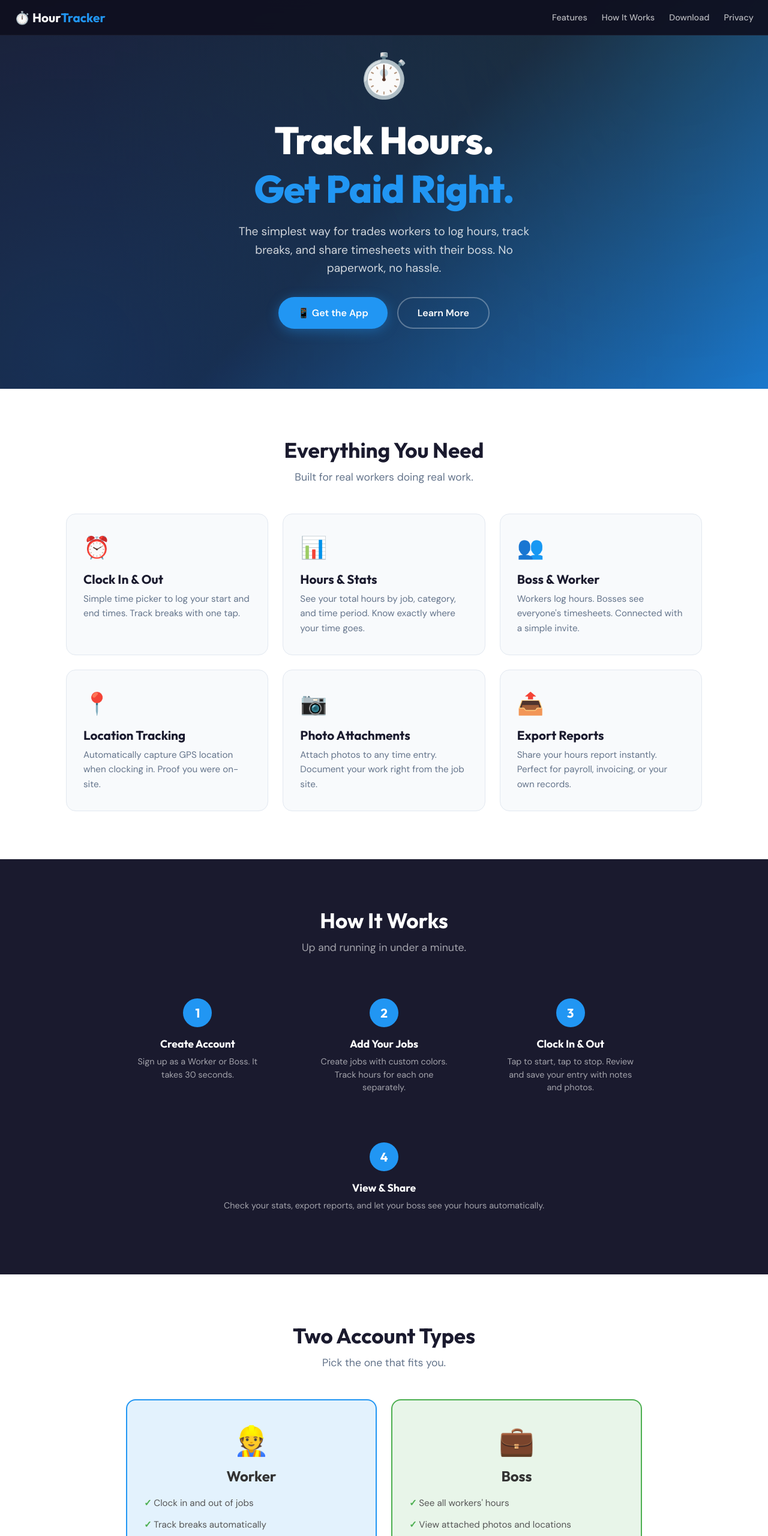
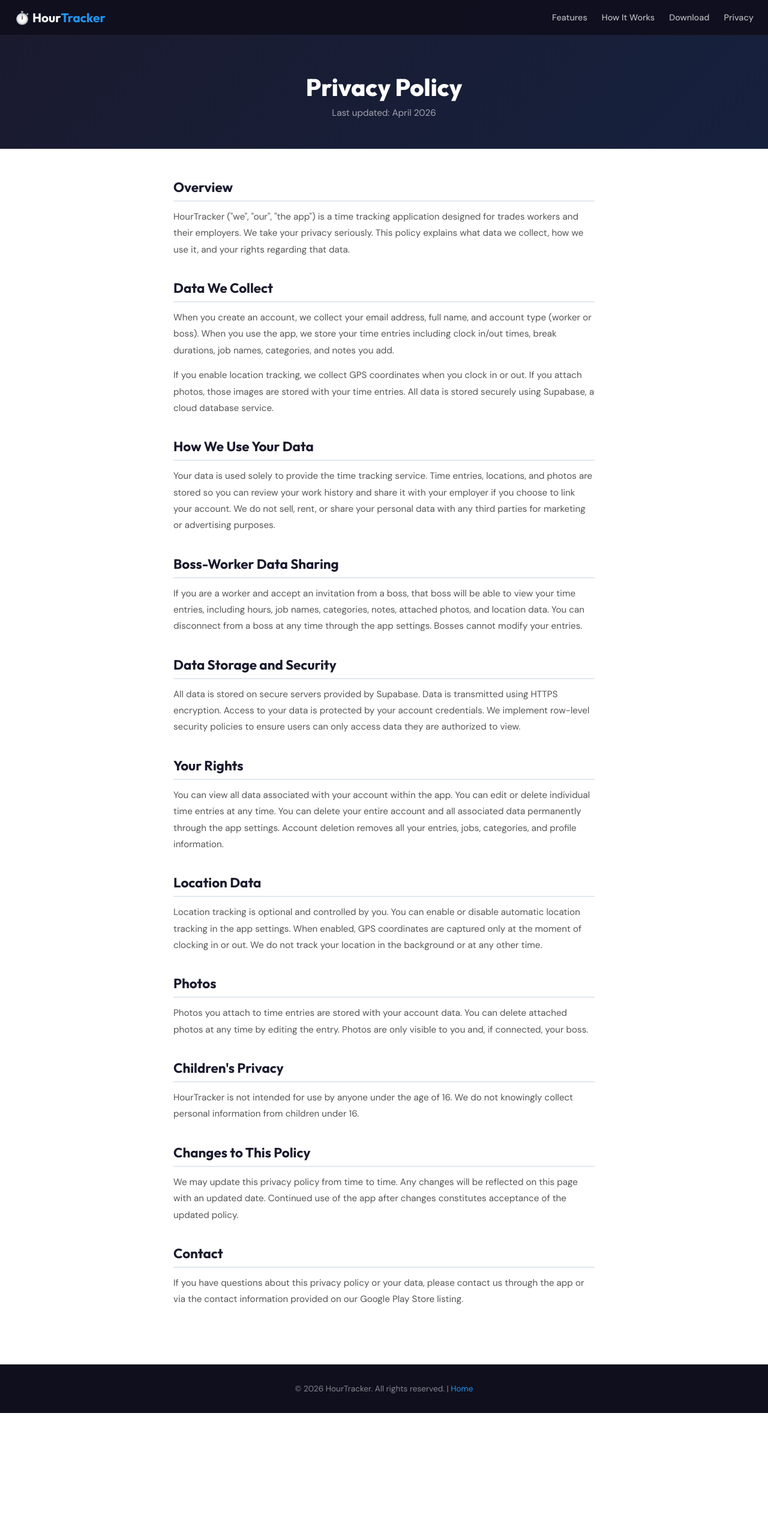
Before and after one commit to kurtis-klaassen/hour-tracker, a plain HTML site: page index.html in a window 1280 px wide. Shown: the top 2560 px of the page at 60% size. After the commit the page ends 2355 px from the top, so only its background shows below. Drawn offline with Linux system fonts and the light colour scheme.

Commit message:
Update index.html

```diff
--- a/index.html
+++ b/index.html
@@ -3,170 +3,105 @@
 <head>
   <meta charset="UTF-8">
   <meta name="viewport" content="width=device-width, initial-scale=1.0">
-  <title>HourTracker - Track Your Work Hours</title>
+  <title>Privacy Policy - HourTracker</title>
   <link href="https://fonts.googleapis.com/css2?family=DM+Sans:wght@400;500;600;700&family=Outfit:wght@600;700;800&display=swap" rel="stylesheet">
   <style>
     :root {
       --blue: #2196F3;
       --blue-dark: #1976D2;
-      --blue-light: #E3F2FD;
-      --green: #4CAF50;
-      --orange: #FF9800;
-      --red: #F44336;
       --dark: #1a1a2e;
       --darker: #0f0f1e;
       --gray: #64748b;
-      --light: #f8fafc;
     }
     * { margin: 0; padding: 0; box-sizing: border-box; }
-    body { font-family: 'DM Sans', sans-serif; color: #333; background: #fff; overflow-x: hidden; }
+    body { font-family: 'DM Sans', sans-serif; color: #333; background: #fff; }
 
-    .hero {
-      background: linear-gradient(135deg, var(--dark) 0%, #16213e 50%, var(--blue-dark) 100%);
-      color: #fff; padding: 80px 20px 100px; text-align: center; position: relative; overflow: hidden;
-    }
-    .hero::before {
-      content: ''; position: absolute; top: -50%; left: -50%; width: 200%; height: 200%;
-      background: radial-gradient(circle at 30% 70%, rgba(33,150,243,0.15) 0%, transparent 50%), radial-gradient(circle at 70% 30%, rgba(76,175,80,0.1) 0%, transparent 50%);
-      animation: drift 20s ease-in-out infinite;
-    }
-    @keyframes drift { 0%,100% { transform: translate(0,0); } 50% { transform: translate(-30px, 20px); } }
-    .hero-content { position: relative; z-index: 1; max-width: 700px; margin: 0 auto; }
-    .hero-icon { font-size: 72px; margin-bottom: 20px; display: block; }
-    .hero h1 { font-family: 'Outfit', sans-serif; font-size: clamp(2.5rem, 6vw, 4rem); font-weight: 800; margin-bottom: 16px; letter-spacing: -1px; }
-    .hero h1 span { color: var(--blue); }
-    .hero p { font-size: 1.2rem; color: rgba(255,255,255,0.8); max-width: 500px; margin: 0 auto 32px; line-height: 1.6; }
-    .hero-buttons { display: flex; gap: 16px; justify-content: center; flex-wrap: wrap; }
-    .btn { display: inline-flex; align-items: center; gap: 8px; padding: 14px 32px; border-radius: 50px; font-size: 1rem; font-weight: 600; text-decoration: none; transition: all 0.3s ease; cursor: pointer; border: none; }
-    .btn-primary { background: var(--blue); color: #fff; box-shadow: 0 4px 20px rgba(33,150,243,0.4); }
-    .btn-primary:hover { background: var(--blue-dark); transform: translateY(-2px); box-shadow: 0 6px 30px rgba(33,150,243,0.5); }
-    .btn-outline { background: transparent; color: #fff; border: 2px solid rgba(255,255,255,0.3); }
-    .btn-outline:hover { border-color: #fff; background: rgba(255,255,255,0.1); }
-
-    .features { padding: 80px 20px; max-width: 1100px; margin: 0 auto; }
-    .section-title { font-family: 'Outfit', sans-serif; font-size: 2.2rem; font-weight: 700; text-align: center; margin-bottom: 12px; color: var(--dark); }
-    .section-subtitle { text-align: center; color: var(--gray); font-size: 1.1rem; margin-bottom: 50px; }
-    .features-grid { display: grid; grid-template-columns: repeat(auto-fit, minmax(280px, 1fr)); gap: 24px; }
-    .feature-card { background: var(--light); border-radius: 16px; padding: 32px 28px; transition: all 0.3s ease; border: 1px solid #e2e8f0; }
-    .feature-card:hover { transform: translateY(-4px); box-shadow: 0 12px 40px rgba(0,0,0,0.08); border-color: var(--blue); }
-    .feature-icon { font-size: 36px; margin-bottom: 16px; display: block; }
-    .feature-card h3 { font-family: 'Outfit', sans-serif; font-size: 1.3rem; font-weight: 700; margin-bottom: 8px; color: var(--dark); }
-    .feature-card p { color: var(--gray); line-height: 1.6; font-size: 0.95rem; }
-
-    .how-it-works { background: var(--dark); color: #fff; padding: 80px 20px; }
-    .how-it-works .section-title { color: #fff; }
-    .how-it-works .section-subtitle { color: rgba(255,255,255,0.6); }
-    .steps { display: flex; gap: 32px; max-width: 900px; margin: 0 auto; flex-wrap: wrap; justify-content: center; }
-    .step { flex: 1; min-width: 220px; text-align: center; padding: 24px; }
-    .step-number { width: 48px; height: 48px; border-radius: 50%; background: var(--blue); color: #fff; font-family: 'Outfit', sans-serif; font-size: 1.3rem; font-weight: 700; display: flex; align-items: center; justify-content: center; margin: 0 auto 16px; }
-    .step h3 { font-family: 'Outfit', sans-serif; font-size: 1.1rem; margin-bottom: 8px; }
-    .step p { color: rgba(255,255,255,0.6); font-size: 0.9rem; line-height: 1.5; }
-
-    .accounts { padding: 80px 20px; max-width: 900px; margin: 0 auto; }
-    .account-cards { display: grid; grid-template-columns: repeat(auto-fit, minmax(300px, 1fr)); gap: 24px; }
-    .account-card { border-radius: 16px; padding: 36px 28px; text-align: center; border: 2px solid; }
-    .account-worker { border-color: var(--blue); background: var(--blue-light); }
-    .account-boss { border-color: var(--green); background: #E8F5E9; }
-    .account-card .card-icon { font-size: 48px; margin-bottom: 12px; display: block; }
-    .account-card h3 { font-family: 'Outfit', sans-serif; font-size: 1.5rem; margin-bottom: 12px; }
-    .account-card ul { list-style: none; text-align: left; padding: 0; }
-    .account-card ul li { padding: 8px 0; color: #555; font-size: 0.95rem; }
-    .account-card ul li::before { content: '✓ '; color: var(--green); font-weight: 700; }
-
-    .download { background: linear-gradient(135deg, var(--blue) 0%, var(--blue-dark) 100%); color: #fff; padding: 80px 20px; text-align: center; }
-    .download h2 { font-family: 'Outfit', sans-serif; font-size: 2.2rem; margin-bottom: 16px; }
-    .download p { font-size: 1.1rem; opacity: 0.9; margin-bottom: 32px; }
-    .store-badge { display: inline-block; padding: 16px 36px; background: #000; color: #fff; border-radius: 12px; font-size: 1.1rem; font-weight: 600; text-decoration: none; transition: all 0.3s ease; }
-    .store-badge:hover { background: #222; transform: translateY(-2px); }
-
-    footer { background: var(--darker); color: rgba(255,255,255,0.5); text-align: center; padding: 32px 20px; font-size: 0.85rem; }
-    footer a { color: var(--blue); text-decoration: none; }
-
-    nav { position: fixed; top: 0; left: 0; right: 0; z-index: 100; padding: 16px 24px; display: flex; justify-content: space-between; align-items: center; background: rgba(15,15,30,0.9); backdrop-filter: blur(10px); border-bottom: 1px solid rgba(255,255,255,0.05); }
+    nav { position: fixed; top: 0; left: 0; right: 0; z-index: 100; padding: 16px 24px; display: flex; justify-content: space-between; align-items: center; background: rgba(15,15,30,0.95); backdrop-filter: blur(10px); border-bottom: 1px solid rgba(255,255,255,0.05); }
     .nav-logo { font-family: 'Outfit', sans-serif; font-size: 1.3rem; font-weight: 700; color: #fff; text-decoration: none; }
     .nav-logo span { color: var(--blue); }
     .nav-links { display: flex; gap: 24px; }
     .nav-links a { color: rgba(255,255,255,0.7); text-decoration: none; font-size: 0.9rem; font-weight: 500; transition: color 0.2s; }
     .nav-links a:hover { color: #fff; }
 
+    .privacy-header {
+      background: linear-gradient(135deg, var(--dark) 0%, #16213e 100%);
+      color: #fff; padding: 120px 20px 50px; text-align: center;
+    }
+    .privacy-header h1 { font-family: 'Outfit', sans-serif; font-size: 2.5rem; font-weight: 800; margin-bottom: 8px; }
+    .privacy-header p { color: rgba(255,255,255,0.6); font-size: 0.95rem; }
+
+    .privacy-content { max-width: 750px; margin: 0 auto; padding: 50px 24px 80px; }
+    .privacy-content h2 { font-family: 'Outfit', sans-serif; font-size: 1.4rem; font-weight: 700; color: var(--dark); margin-top: 36px; margin-bottom: 12px; padding-bottom: 8px; border-bottom: 2px solid #e2e8f0; }
+    .privacy-content h2:first-child { margin-top: 0; }
+    .privacy-content p { color: #555; line-height: 1.8; margin-bottom: 14px; font-size: 0.95rem; }
+
+    footer { background: var(--darker); color: rgba(255,255,255,0.5); text-align: center; padding: 32px 20px; font-size: 0.85rem; }
+    footer a { color: var(--blue); text-decoration: none; }
+
     @media (max-width: 600px) {
-      .hero { padding: 100px 20px 60px; }
       .nav-links { display: none; }
-      .steps { flex-direction: column; }
+      .privacy-header { padding: 100px 20px 40px; }
+      .privacy-header h1 { font-size: 2rem; }
     }
   </style>
 </head>
 <body>
 
 <nav>
-  <a href="#" class="nav-logo">⏱️ Hour<span>Tracker</span></a>
+  <a href="index.html" class="nav-logo">⏱️ Hour<span>Tracker</span></a>
   <div class="nav-links">
-    <a href="#features">Features</a>
-    <a href="#how">How It Works</a>
-    <a href="#download">Download</a>
+    <a href="index.html#features">Features</a>
+    <a href="index.html#how">How It Works</a>
+    <a href="index.html#download">Download</a>
     <a href="privacy.html">Privacy</a>
   </div>
 </nav>
 
-<section class="hero">
-  <div class="hero-content">
-    <span class="hero-icon">⏱️</span>
-    <h1>Track Hours.<br><span>Get Paid Right.</span></h1>
-    <p>The simplest way for trades workers to log hours, track breaks, and share timesheets with their boss. No paperwork, no hassle.</p>
-    <div class="hero-buttons">
-      <a href="#download" class="btn btn-primary">📱 Get the App</a>
-      <a href="#features" class="btn btn-outline">Learn More</a>
-    </div>
-  </div>
+<section class="privacy-header">
+  <h1>Privacy Policy</h1>
+  <p>Last updated: April 2026</p>
 </section>
 
-<section class="features" id="features">
-  <h2 class="section-title">Everything You Need</h2>
-  <p class="section-subtitle">Built for real workers doing real work.</p>
-  <div class="features-grid">
-    <div class="feature-card"><span class="feature-icon">⏰</span><h3>Clock In & Out</h3><p>Simple time picker to log your start and end times. Track breaks with one tap.</p></div>
-    <div class="feature-card"><span class="feature-icon">📊</span><h3>Hours & Stats</h3><p>See your total hours by job, category, and time period. Know exactly where your time goes.</p></div>
-    <div class="feature-card"><span class="feature-icon">👥</span><h3>Boss & Worker</h3><p>Workers log hours. Bosses see everyone's timesheets. Connected with a simple invite.</p></div>
-    <div class="feature-card"><span class="feature-icon">📍</span><h3>Location Tracking</h3><p>Automatically capture GPS location when clocking in. Proof you were on-site.</p></div>
-    <div class="feature-card"><span class="feature-icon">📷</span><h3>Photo Attachments</h3><p>Attach photos to any time entry. Document your work right from the job site.</p></div>
-    <div class="feature-card"><span class="feature-icon">📤</span><h3>Export Reports</h3><p>Share your hours report instantly. Perfect for payroll, invoicing, or your own records.</p></div>
-  </div>
-</section>
+<div class="privacy-content">
 
-<section class="how-it-works" id="how">
-  <h2 class="section-title">How It Works</h2>
-  <p class="section-subtitle">Up and running in under a minute.</p>
-  <div class="steps">
-    <div class="step"><div class="step-number">1</div><h3>Create Account</h3><p>Sign up as a Worker or Boss. It takes 30 seconds.</p></div>
-    <div class="step"><div class="step-number">2</div><h3>Add Your Jobs</h3><p>Create jobs with custom colors. Track hours for each one separately.</p></div>
-    <div class="step"><div class="step-number">3</div><h3>Clock In & Out</h3><p>Tap to start, tap to stop. Review and save your entry with notes and photos.</p></div>
-    <div class="step"><div class="step-number">4</div><h3>View & Share</h3><p>Check your stats, export reports, and let your boss see your hours automatically.</p></div>
-  </div>
-</section>
+  <h2>Overview</h2>
+  <p>HourTracker ("we", "our", "the app") is a time tracking application designed for trades workers and their employers. We take your privacy seriously. This policy explains what data we collect, how we use it, and your rights regarding that data.</p>
 
-<section class="accounts">
-  <h2 class="section-title">Two Account Types</h2>
-  <p class="section-subtitle">Pick the one that fits you.</p>
-  <div class="account-cards">
-    <div class="account-card account-worker">
-      <span class="card-icon">👷</span><h3>Worker</h3>
-      <ul><li>Clock in and out of jobs</li><li>Track breaks automatically</li><li>Attach photos and location</li><li>View your hours and stats</li><li>Export reports for payroll</li><li>Connect with your boss</li></ul>
-    </div>
-    <div class="account-card account-boss">
-      <span class="card-icon">💼</span><h3>Boss</h3>
-      <ul><li>See all workers' hours</li><li>View attached photos and locations</li><li>Manage work categories</li><li>Invite and remove workers</li><li>Export team reports</li><li>Full control over your team</li></ul>
-    </div>
-  </div>
-</section>
+  <h2>Data We Collect</h2>
+  <p>When you create an account, we collect your email address, full name, and account type (worker or boss). When you use the app, we store your time entries including clock in/out times, break durations, job names, categories, and notes you add.</p>
+  <p>If you enable location tracking, we collect GPS coordinates when you clock in or out. If you attach photos, those images are stored with your time entries. All data is stored securely using Supabase, a cloud database service.</p>
 
-<section class="download" id="download">
-  <h2>Ready to Track?</h2>
-  <p>Download HourTracker and start logging your hours today.</p>
-  <a href="#" class="store-badge">▶ Get it on Google Play</a>
-</section>
+  <h2>How We Use Your Data</h2>
+  <p>Your data is used solely to provide the time tracking service. Time entries, locations, and photos are stored so you can review your work history and share it with your employer if you choose to link your account. We do not sell, rent, or share your personal data with any third parties for marketing or advertising purposes.</p>
+
+  <h2>Boss-Worker Data Sharing</h2>
+  <p>If you are a worker and accept an invitation from a boss, that boss will be able to view your time entries, including hours, job names, categories, notes, attached photos, and location data. You can disconnect from a boss at any time through the app settings. Bosses cannot modify your entries.</p>
+
+  <h2>Data Storage and Security</h2>
+  <p>All data is stored on secure servers provided by Supabase. Data is transmitted using HTTPS encryption. Access to your data is protected by your account credentials. We implement row-level security policies to ensure users can only access data they are authorized to view.</p>
+
+  <h2>Your Rights</h2>
+  <p>You can view all data associated with your account within the app. You can edit or delete individual time entries at any time. You can delete your entire account and all associated data permanently through the app settings. Account deletion removes all your entries, jobs, categories, and profile information.</p>
+
+  <h2>Location Data</h2>
+  <p>Location tracking is optional and controlled by you. You can enable or disable automatic location tracking in the app settings. When enabled, GPS coordinates are captured only at the moment of clocking in or out. We do not track your location in the background or at any other time.</p>
+
+  <h2>Photos</h2>
+  <p>Photos you attach to time entries are stored with your account data. You can delete attached photos at any time by editing the entry. Photos are only visible to you and, if connected, your boss.</p>
+
+  <h2>Children's Privacy</h2>
+  <p>HourTracker is not intended for use by anyone under the age of 16. We do not knowingly collect personal information from children under 16.</p>
+
+  <h2>Changes to This Policy</h2>
+  <p>We may update this privacy policy from time to time. Any changes will be reflected on this page with an updated date. Continued use of the app after changes constitutes acceptance of the updated policy.</p>
+
+  <h2>Contact</h2>
+  <p>If you have questions about this privacy policy or your data, please contact us through the app or via the contact information provided on our Google Play Store listing.</p>
+
+</div>
 
 <footer>
-  <p>&copy; 2026 HourTracker. All rights reserved. | <a href="privacy.html">Privacy Policy</a></p>
+  <p>&copy; 2026 HourTracker. All rights reserved. | <a href="index.html">Home</a></p>
 </footer>
 
 </body>
```
